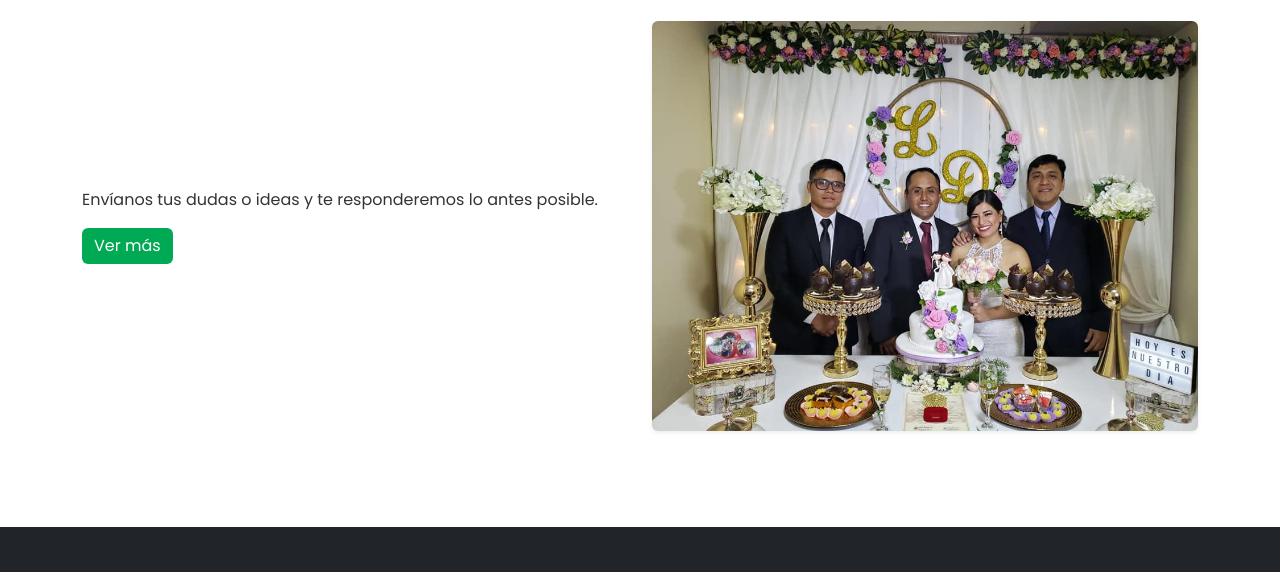
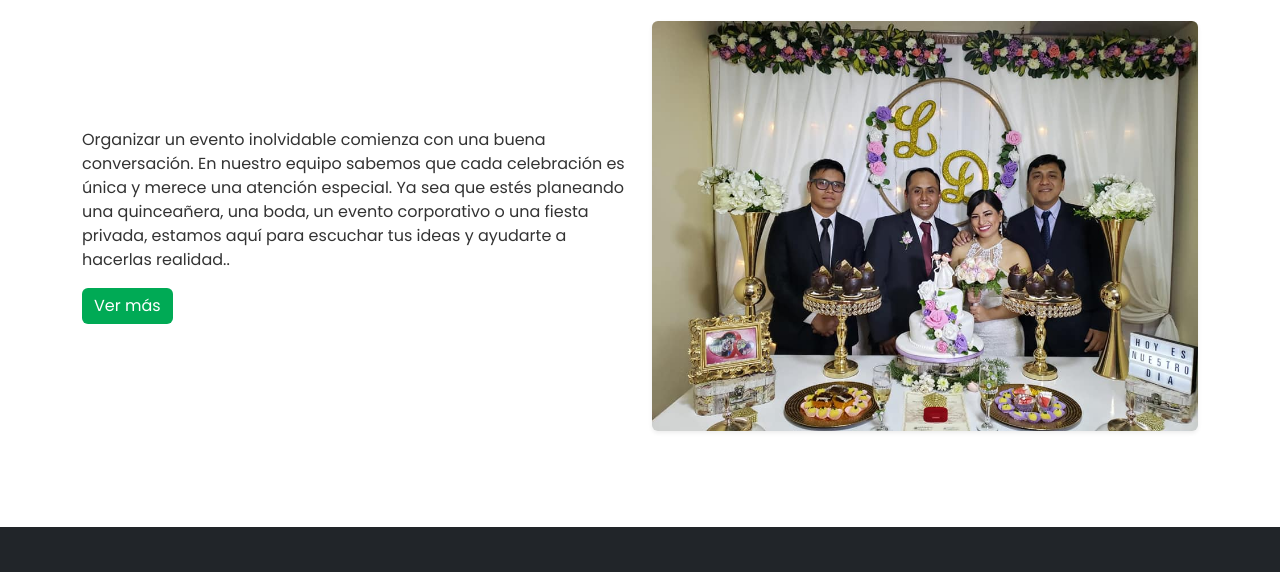
Before and after one commit to alekopue/proyectito_web, a plain HTML site: page index.html in a window 1280 px wide. Shown: the part 2365-2937 px from the top of the page. Drawn offline with nearby package versions, Linux system fonts and the light colour scheme.

Commit message:
index.html

```diff
--- a/index.html
+++ b/index.html
@@ -148,7 +148,7 @@
     <h2 class="text-center mb-4">Contáctanos</h2>
     <div class="row align-items-center">
       <div class="col-md-6">
-        <p>Envíanos tus dudas o ideas y te responderemos lo antes posible.</p>
+        <p>Organizar un evento inolvidable comienza con una buena conversación. En nuestro equipo sabemos que cada celebración es única y merece una atención especial. Ya sea que estés planeando una quinceañera, una boda, un evento corporativo o una fiesta privada, estamos aquí para escuchar tus ideas y ayudarte a hacerlas realidad..</p>
               <a href="HTML/contactanos.html" class="btn btn-custom">Ver más</a>
       </div>
       <div class="col-md-6 mt-4 mt-md-0 text-center">
```
